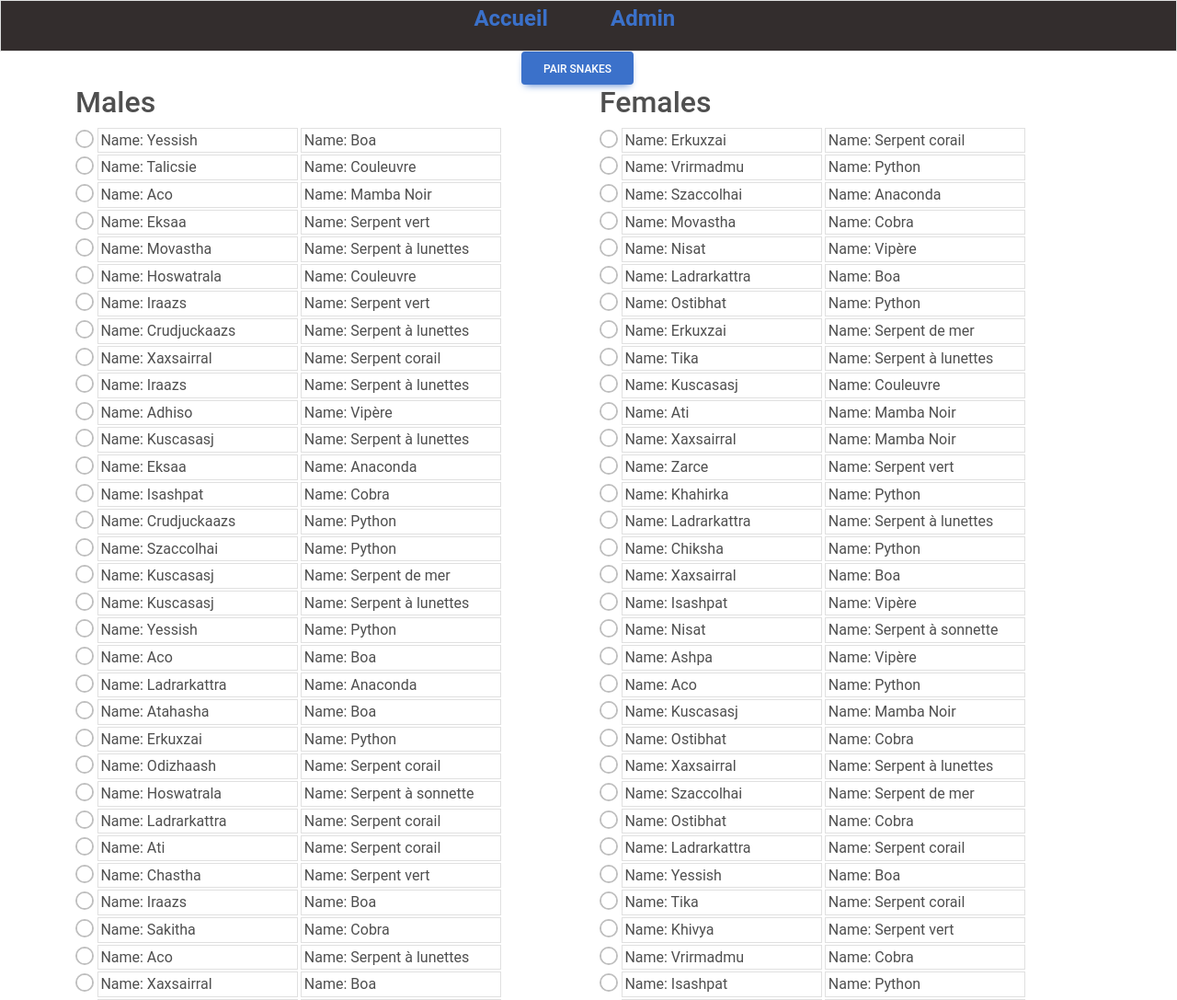
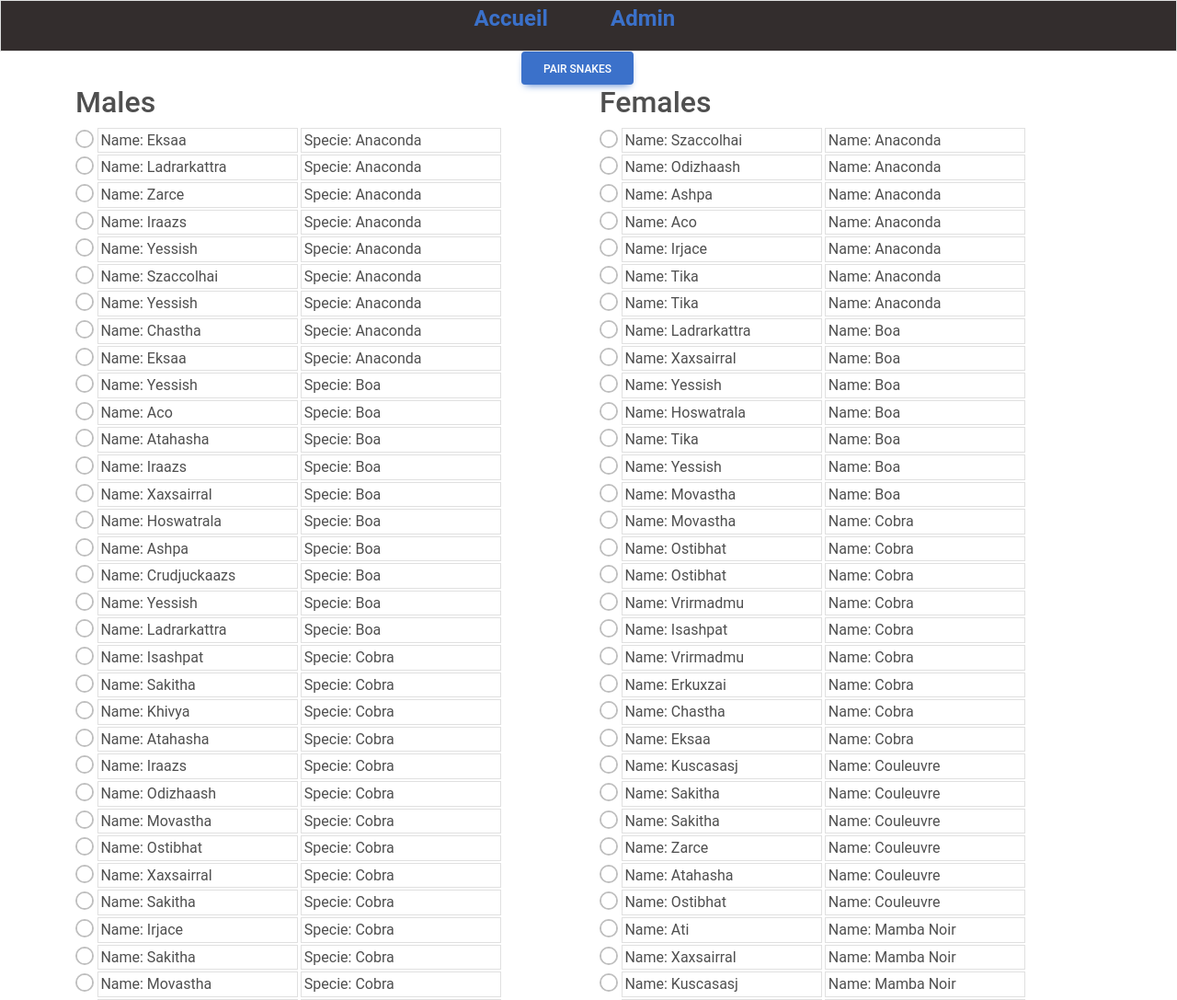
Before and after one commit to Thurtwings/DevoirPHPSteeven, a PHP site: page /index.php?page=mateObj in a window 1280 px wide. Shown: the top 1087 px of the page at 92% size. Run offline with PHP 8.4, Linux system fonts and the light colour scheme; data comes from the database, SQL or seed files in the repository; data that the repository does not hold is empty; some libraries are stand-ins or nearby versions.

Commit message:
Update mateObj.php

```diff
--- a/Devoir PHP/Pages/mateObj.php
+++ b/Devoir PHP/Pages/mateObj.php
@@ -23,7 +23,7 @@
                 <div class="col-6">
                     <h2>Males</h2>
                     <?php
-                    foreach ($obj->SelectAll($sort) as $value)
+                        foreach ($obj->SelectAll("specie") as $value)
                         {
                             if($value["snake_gender"] == "Male" && $value["snake_dead"] == 0)
                             {
@@ -34,7 +34,7 @@
                                         Name: <?php echo $value["snake_name"]; ?>
                                     </label>
                                     <label class="form-check-label border col-5">
-                                    Name: <?php echo $value["snake_specie"]; ?>
+                                        Specie: <?php echo $value["snake_specie"]; ?>
                                     </label>
                                 </div>
                     <?php
@@ -45,7 +45,7 @@
                 <div class="col-6">
                     <h2>Females</h2>
                     <?php
-                    foreach ($obj->SelectAll($sort) as $value)
+                        foreach ($obj->SelectAll("specie") as $value)
                         {
                             if($value["snake_gender"] == "Female" && $value["snake_dead"] == 0)
                             {
@@ -67,43 +67,5 @@
             </div>
 
         </div>
-
-    <script src="js/jquery-3.6.3.min.js"></script>
-
-    <script>
-        $(document).ready(function()
-        {
-            $('#pair_snakes').click(function()
-            {
-                var male_snake_id = $('.male:checked').val();
-                var female_snake_id = $('.female:checked').val();
-                console.log(male_snake_id, "   ", female_snake_id);
-
-                if(male_snake_id == undefined || female_snake_id == undefined)
-                {
-                    alert("Please select a male snake and a female snake.");
-                }
-                else
-                {
-                    $.ajax("add_pair.php",
-                        {
-                            method: "POST",
-                            data:
-                            {
-                                male_snake_id: male_snake_id,
-                                female_snake_id: female_snake_id
-
-                            },
-                            success: function(result)
-                            {
-                                console.log(result);
-                                alert("Snakes have been paired successfully.");
-                            }
-                        });
-                }
-            });
-        });
-    </script>
-
     </body>
 </html>
```
Lines whose indentation alone changed are shown as unchanged.
